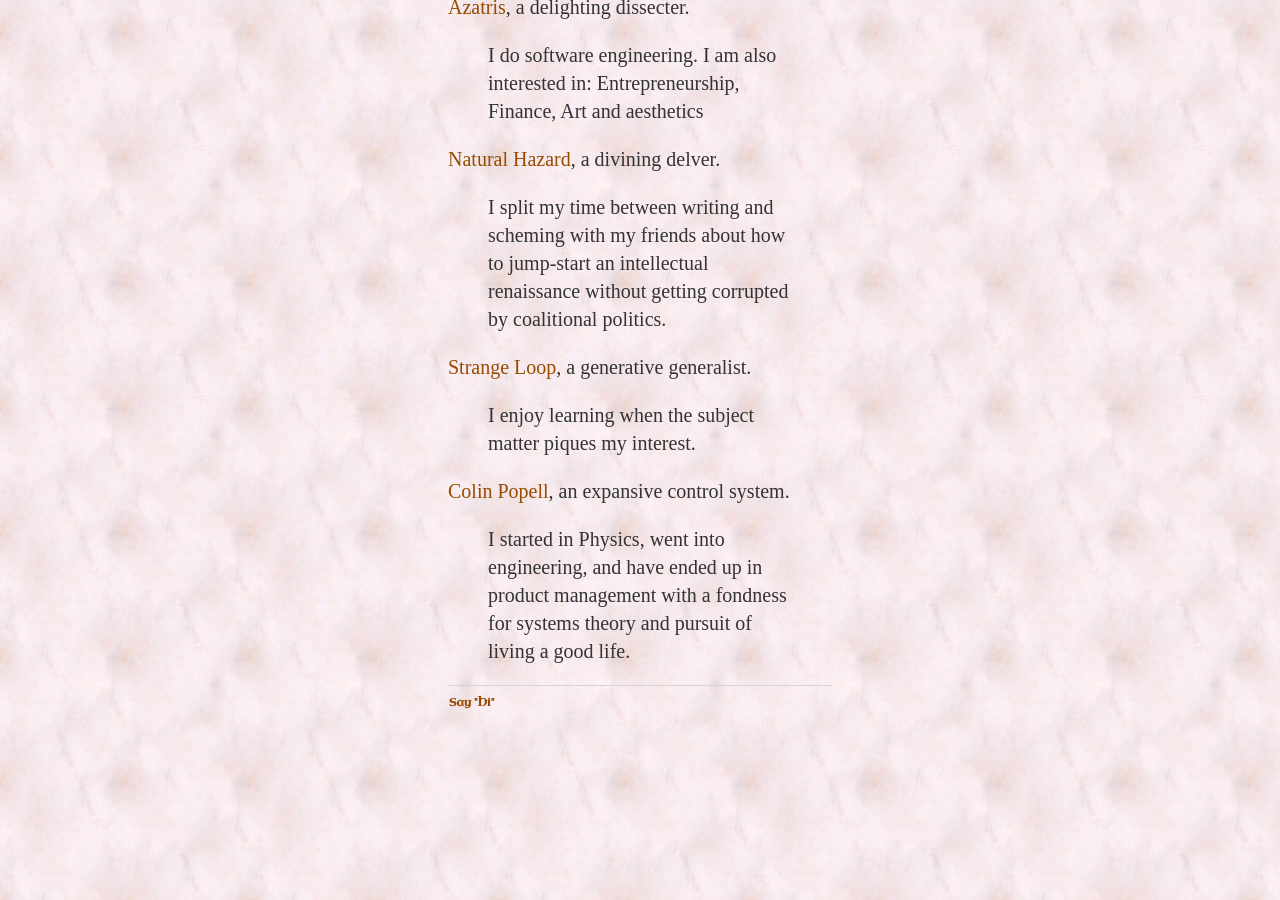
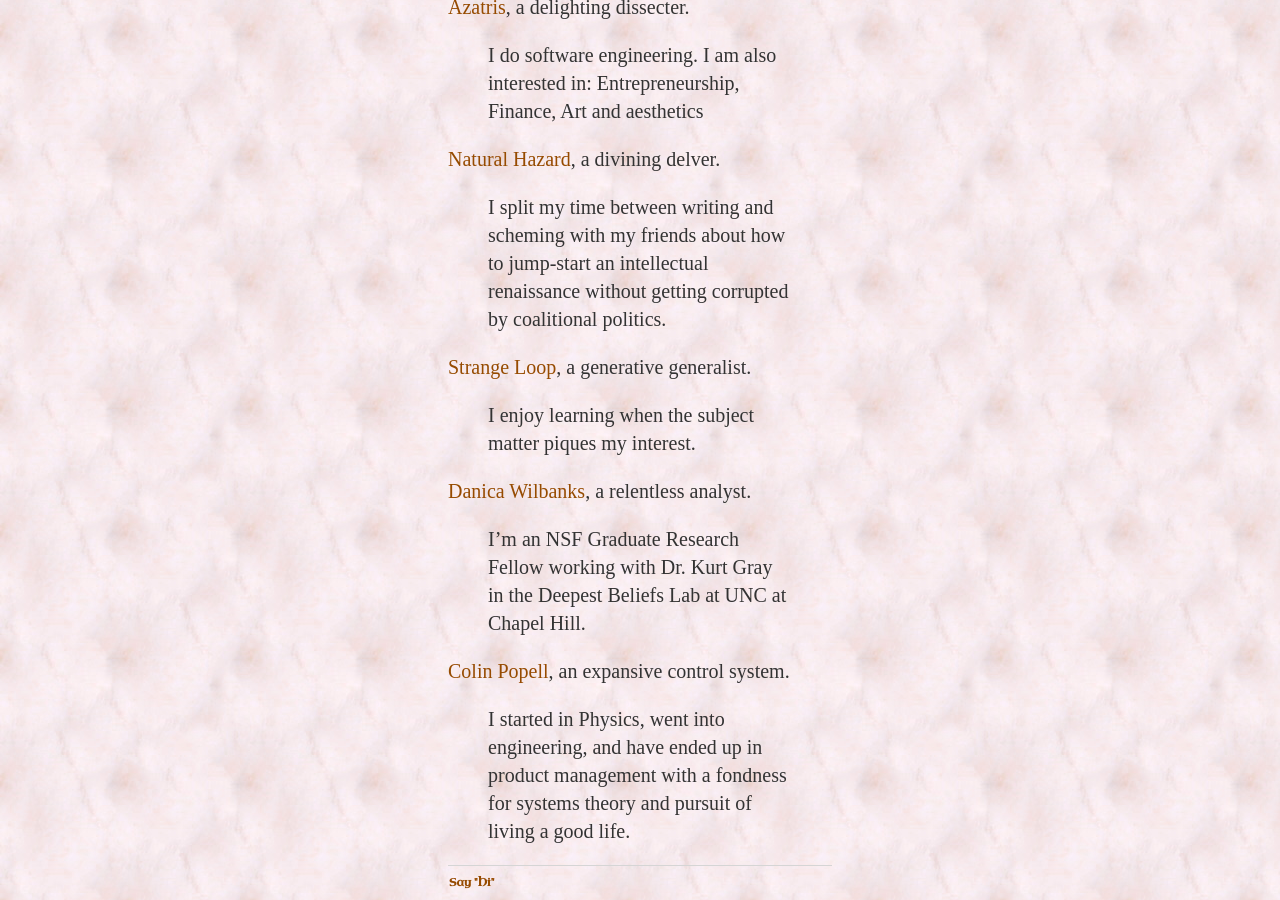
Before and after one commit to ray-dorai/ray-dorai.github.io, a Jekyll site: the page built from neighbors.html, in a window 1280 px wide and 900 px high, scrolled down 993 px. Built offline with Jekyll 4.4.1, drawn with Linux system fonts in a browser that asks for light colours; some web fonts are replaced.

Commit message:
Update neighbors.html

```diff
--- a/neighbors.html
+++ b/neighbors.html
@@ -25,6 +25,8 @@
                   <blockquote><p>I split my time between writing and scheming with my friends about how to jump-start an intellectual renaissance without getting corrupted by coalitional politics.</p></blockquote> </p>
 	        <p><a href="https://strangestloop.io/">Strange Loop</a>, a generative generalist.
                   <blockquote><p>I enjoy learning when the subject matter piques my interest.</p></blockquote> </p>
+	        <p><a href="https://danicawilbanks.com/">Danica Wilbanks</a>, a relentless analyst.
+                  <blockquote><p>I’m an NSF Graduate Research Fellow working with Dr. Kurt Gray in the Deepest Beliefs Lab at UNC at Chapel Hill.</p></blockquote> </p>
 	        <p><a href="https://colinpopell.com/">Colin Popell</a>, an expansive control system.
                   <blockquote><p>I started in Physics, went into engineering, and have ended up in product management with a fondness for systems theory and pursuit of living a good life.</p></blockquote> </p>
 
```
